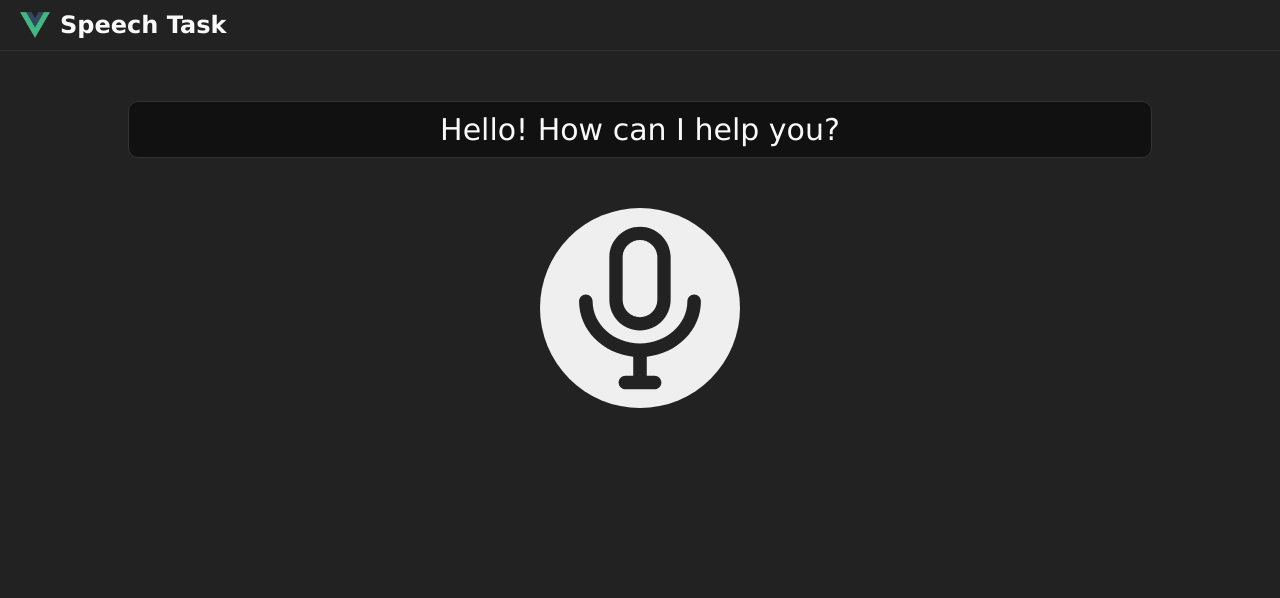
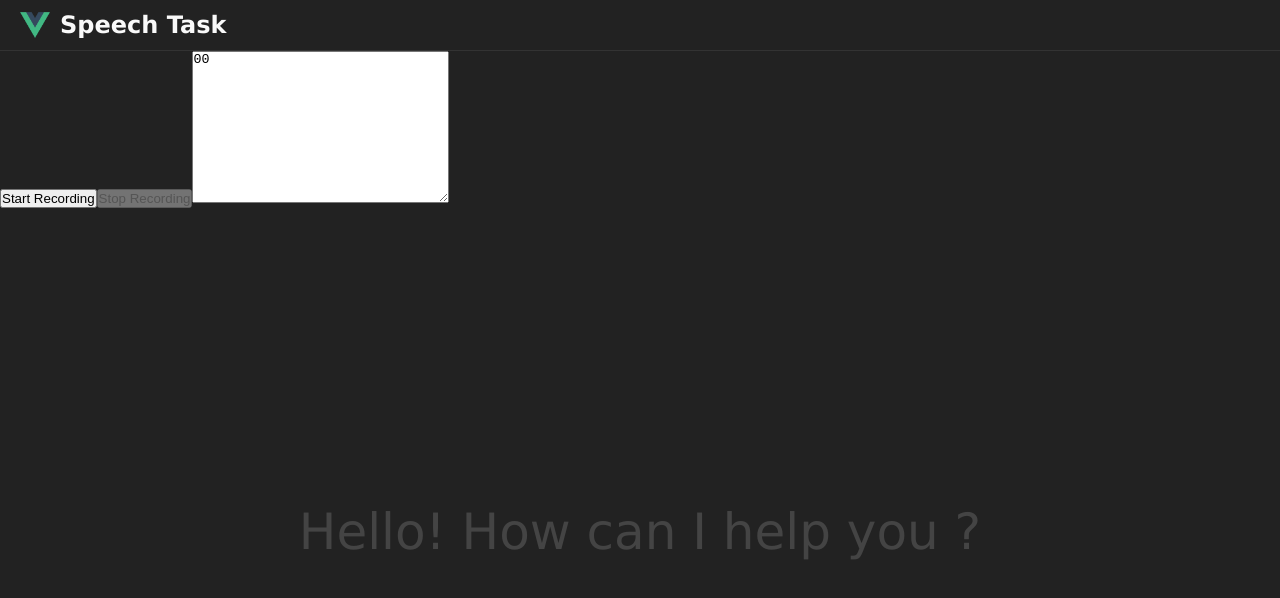
Before and after one commit to MoSala7101/speech-task-development, a Vue app: page / in a window 1280 px wide. Shown: the top 598 px of the page. Built offline with nearby package versions, Linux system fonts and the light colour scheme.

Commit message:
test data.json

```diff
--- a/src/App.vue
+++ b/src/App.vue
@@ -9,8 +9,9 @@
       <!-- <DemoFive /> -->
       <!-- <DemoSix /> -->
       <!-- <DemoSeven /> -->
+      <DemoEight />
       <MessagesList :messages="messages" />
-      <SpeechControlContainer :isFullScreen="!messages.length" />
+      <!-- <SpeechControlContainer :isFullScreen="!messages.length" /> -->
     </main>
   </div>
 </template>
@@ -25,7 +26,8 @@ import MessagesList from "@/components/Main/MessagesList";
 // import DemoFive from "@/components/Main/Tries/DemoFive";
 // import DemoSix from "@/components/Main/Tries/DemoSix";
 // import DemoSeven from "@/components/Main/Tries/DemoSeven";
-import SpeechControlContainer from "@/components/Main/SpeechControlContainer";
+import DemoEight from "@/components/Main/Tries/DemoEight";
+// import SpeechControlContainer from "@/components/Main/SpeechControlContainer";
 
 export default {
   name: "App",
@@ -39,7 +41,8 @@ export default {
     // DemoFive,
     // DemoSix,
     // DemoSeven,
-    SpeechControlContainer,
+    DemoEight,
+    // SpeechControlContainer,
   },
   data() {
     return {
--- /dev/null
+++ b/src/components/Main/Tries/DemoEight.vue
@@ -0,0 +1,121 @@
+<template>
+  <div>
+    <button @click="startRecording" :disabled="isRecording">
+      Start Recording
+    </button>
+    <button @click="stopRecording" :disabled="!isRecording">
+      Stop Recording
+    </button>
+
+    <textarea name="" id="" cols="30" rows="10" v-html="hint"></textarea>
+    <!-- <h1>{{ hint }}</h1> -->
+    <!-- <audio :src="audioBlob" type="audio/webm"></audio> -->
+  </div>
+</template>
+
+  <script>
+// import axios from "axios";
+
+export default {
+  data() {
+    return {
+      mediaRecorder: null,
+      audioChunks: [],
+      isRecording: false,
+      hint: "00",
+      API_KEY: "AIzaSyBRqLY7bt6x2U4ADcZhE-HvNsVEKghbO9U",
+    };
+  },
+  methods: {
+    log(msg) {
+      this.hint= msg
+      console.log(msg);
+    },
+    startRecording() {
+      navigator.mediaDevices
+        .getUserMedia({ audio: true })
+        .then((stream) => {
+          this.mediaRecorder = new MediaRecorder(stream);
+          this.mediaRecorder.addEventListener("dataavailable", (event) => {
+            this.audioChunks.push(event.data);
+          });
+          this.mediaRecorder.start();
+          this.isRecording = true;
+        })
+        .catch((error) => {
+          console.error("Error accessing microphone:", error);
+        });
+    },
+    stopRecording() {
+      if (this.mediaRecorder) {
+        this.mediaRecorder.stop();
+        this.isRecording = false;
+        this.sendDataToSpeechToTextAPI();
+      }
+    },
+
+    sendDataToSpeechToTextAPI() {
+      if (this.audioChunks.length === 0) {
+        console.error("No audio data to send.");
+        return;
+      }
+
+      // Convert audio chunks to a single Blob
+      const audioBlob = new Blob(this.audioChunks, { type: "audio/wav" }); // Adjust type based on your audio format
+
+      // Convert audio Blob to base64
+      const reader = new FileReader();
+      reader.onloadend = () => {
+        const base64Data = reader.result.split(",")[1]; // Extract base64 data (remove data URI prefix)
+
+        // Create the request body object
+        const requestBody = {
+          config: {
+            encoding: "LINEAR16",
+            // sampleRateHertz: 16000,
+            languageCode: "en-US",
+          },
+          audio: {
+            content: base64Data,
+          },
+        };
+
+        // Make HTTP request to the Google Speech-to-Text API using Fetch
+        fetch(
+          `https://speech.googleapis.com/v1/speech:recognize?key=${this.API_KEY}`,
+          {
+            method: "POST",
+            headers: {
+              "Content-Type": "application/json", // Use application/json for JSON request body
+            },
+            body: JSON.stringify(requestBody),
+          }
+        )
+          // .then((response) => response.json())
+          .then((data) => {
+            // this.log("JSON: ", JSON.stringify(data));
+            // this.log("JSON: ", JSON.parse(JSON.stringify(data)));
+            this.log("Transcription:", data.json());
+
+            let t = "no transcription yet";
+            if (data?.results?.length) {
+              t = data?.results
+                ?.map((result) => result.alternatives[0].transcript)
+                .join("\n");
+
+              if (t.length) this.hint = t;
+            }
+
+            // Clear audioChunks for the next recording
+            this.audioChunks = [];
+          })
+          .catch((error) => {
+            // Handle error
+            console.error("Error sending audio data:", error);
+          });
+      };
+      reader.readAsDataURL(audioBlob); // Read audio Blob as data URL
+    },
+  },
+};
+</script>
--- a/src/components/Main/Tries/DemoSeven.vue
+++ b/src/components/Main/Tries/DemoSeven.vue
@@ -52,6 +52,7 @@ export default {
       try {
         const response = await axios.post(
           "http://localhost:3000/upload",
+
           audioBlob,
           {
             headers: {
--- a/src/components/Main/Tries/DemoTwo.vue
+++ b/src/components/Main/Tries/DemoTwo.vue
@@ -53,6 +53,7 @@ export default {
             }
           );
           const data = await response.json();
+          console.log("data: ", data);
           this.transcription = data.results[0].alternatives[0].transcript;
         } catch (error) {
           console.error("Error transcribing speech:", error);
```
